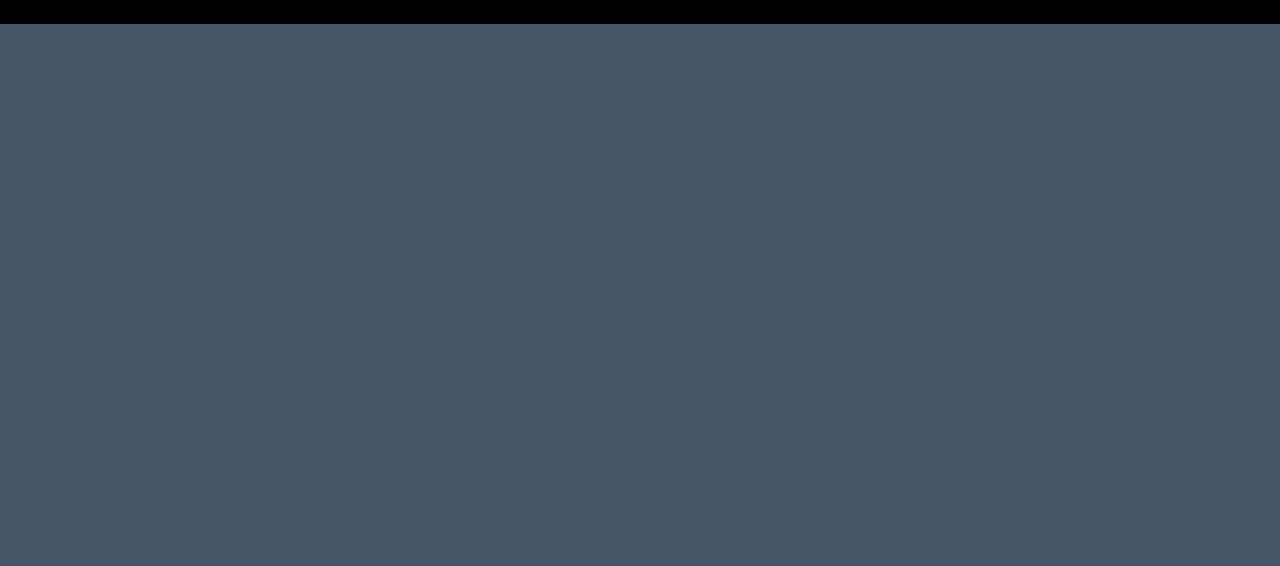
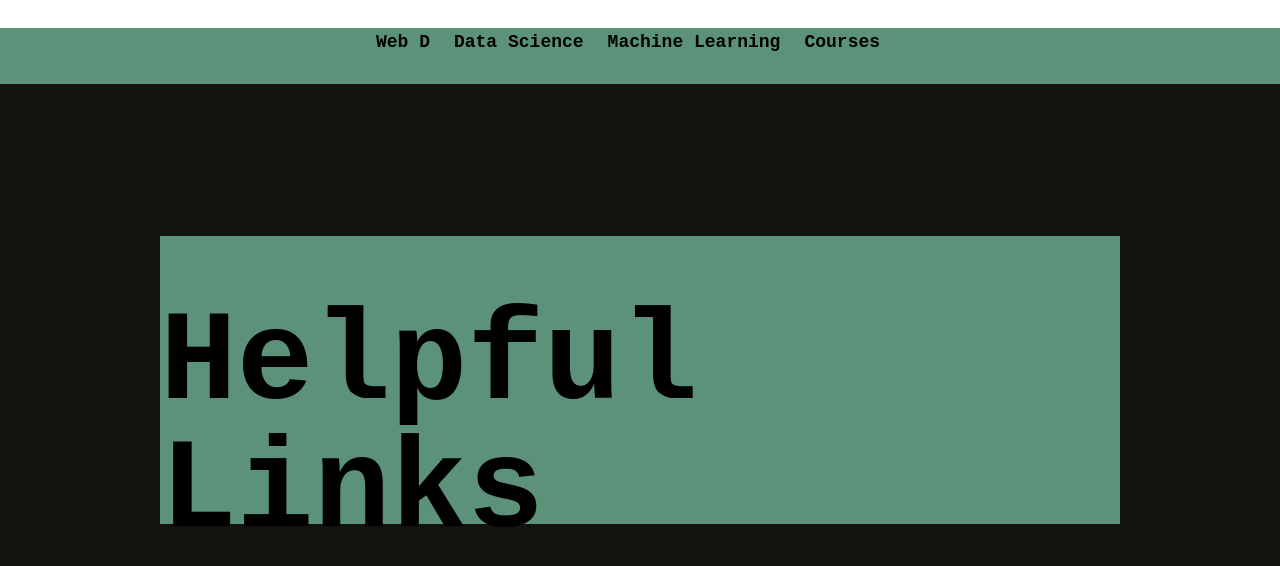
Before and after one commit to dikshagour01/Helpful-Links, a website built with Vite: page index.html in a window 1280 px wide. Built offline with nearby package versions, Linux system fonts and the light colour scheme.

Commit message:
edit nav bar

```diff
--- a/index.html
+++ b/index.html
@@ -7,9 +7,22 @@
     <link rel="stylesheet" href="style.css">
     <link href="./output.css" rel="stylesheet">
 </head>
-<body class="bg-slate-600">
-    <h1 class="bg-black">
-        diksha
-    </h1>
+<body>
+    <nav class=" h-14 bg-custom ">
+        <ul class=" flex justify-center mx-auto mt-7 font-mono font-semibold text-lg">
+            <li class="mr-6">Web D</li>
+            <li class="mr-6">Data Science</li>
+            <li class="mr-6">Machine Learning</li>
+            <li class="mr-6">Courses</li>
+        </ul>
+    </nav>
+
+    <div class="h-screen bg-d flex items-center justify-center">
+        <div class="h-72 w-9/12 bg-custom mb-52">
+            <div class="flex items-center mt-16 justify-center font-mono font-bold text-9xl">
+                Helpful Links
+            </div>
+        </div>
+    </div>
 </body>
 </html>
--- a/tailwind.config.js
+++ b/tailwind.config.js
@@ -2,7 +2,16 @@
 module.exports = {
   content: ["*"],
   theme: {
-    extend: {},
+    extend: {
+      backgroundColor: {
+        'custom': 'rgb(91, 146, 121)',
+        'd':'rgb(18, 19, 15)',
+      },
+
+      fontFamily: {
+        'mono': ['YourCustomMonoFont', 'monospace'],
+      }
+    },
   },
   plugins: [],
 }
```
